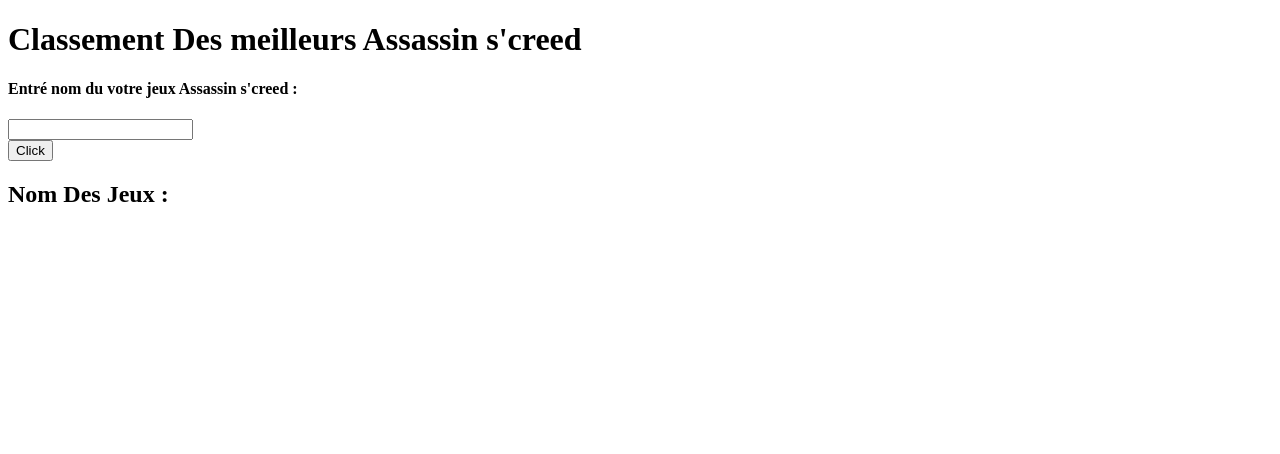
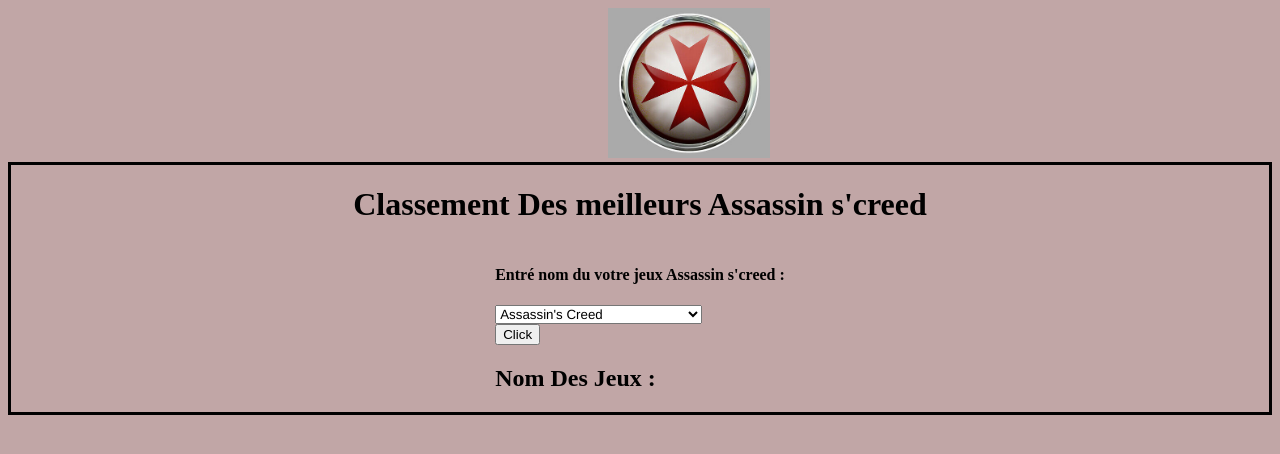
Before and after one commit to NicoP59/TP-assassin-s-Creed, a plain HTML site: page classement.html in a window 1280 px wide. Drawn offline with Linux system fonts and the light colour scheme.

Commit message:
classement

```diff
--- a/classement.css
+++ b/classement.css
@@ -0,0 +1,34 @@
+body{
+    background-color:rgba(158, 115, 115, 0.637)
+    ;
+}
+
+.container{
+    display: flex;
+    align-items: center;
+    flex-direction: column;
+    flex-wrap: wrap;
+    border: solid 3px black;
+}
+#logo{
+    margin-left: 600px;
+
+}
+#logo-ac{
+    height: 150px;
+    align-items: center;
+}
+
+
+.btn-danger{
+    margin-left: 10px;
+    background-color: brown;
+}
+
+select{
+    font-family: 'Franklin Gothic Medium', 'Arial Narrow', Arial, sans-serif;
+}
+
+p{
+    font-family: 'Franklin Gothic Medium', 'Arial Narrow', Arial, sans-serif;
+}
--- a/classement.html
+++ b/classement.html
@@ -8,13 +8,33 @@
     <link rel="stylesheet" href="classement.css" />
   </head>
   <body>
+
+    <div id="logo">
+      <a href="index.html"
+        ><img src="img/logo templier.jpg" alt="" id="logo-ac"
+      /></a>
+    </div>
     <div class="container">
       <h1 class="Titre1">Classement Des meilleurs Assassin s'creed</h1>
       <div class="input">
         <div class="petittitre">
           <h4 class="Titre2">Entré nom du votre jeux Assassin s'creed :</h4>
         </div>
-        <input type="text" class="form-control" id="userInput" />
+         <select name="select"   class="form-control" id="userInput">
+        <option value="Assassin's Creed">Assassin's Creed</option>
+        <option value="Assassin's Creed II">Assassin's Creed II</option>
+        <option value="Assassin's Creed Brotherhood">Assassin's Creed Brotherhood</option>
+        <option value="Assassin's Creed Revelations">Assassin's Creed Revelations</option>
+        <option value="Assassin's Creed III">Assassin's Creed III</option>
+        <option value="Assassin's Creed III Liberation">Assassin's Creed III Liberation</option>
+        <option value="Assassin's Creed IV Black Flag">Assassin's Creed IV Black Flag</option>
+        <option value="Assassin's Creed Rogue">Assassin's Creed Rogue</option>
+        <option value="Assassin's Creed Unity">Assassin's Creed Unity</option>
+        <option value="Assassin's Creed Syndicate">Assassin's Creed Syndicate</option>
+        <option value="Assassin's Creed Origins">Assassin's Creed Origins</option>
+        <option value="Assassin's Creed Odyssey">Assassin's Creed Odyssey</option>
+        <option value="Assassin's Creed Valhalla">Assassin's Creed Valhalla</option>
+      </select>
         <div class="Click">
           <button class="btn" type="button" onClick="addUserInfo()">
             Click
--- a/classement.js
+++ b/classement.js
@@ -64,22 +64,22 @@
 // }
 
 let classement = [
-  " Assassin's Creed",
-  "Assassin's Creed II",
-  "Assassin's Creed Brotherhood",
-  "Assassin's Creed Revelations",
-  "Assassin's Creed III",
-  "Assassin's Creed III Liberation",
-  "Assassin's Creed IV Black Flag",
-  "Assassin's Creed Rogue",
-  "Assassin's Creed Unity",
-  "Assassin's Creed Syndicate",
-  "Assassin's Creed Origins",
-  "Assassin's Creed Odyssey",
-  "Assassin's Creed Valhalla",
+  // " Assassin's Creed",
+  // "Assassin's Creed II",
+  // "Assassin's Creed Brotherhood",
+  // "Assassin's Creed Revelations",
+  // "Assassin's Creed III",
+  // "Assassin's Creed III Liberation",
+  // "Assassin's Creed IV Black Flag",
+  // "Assassin's Creed Rogue",
+  // "Assassin's Creed Unity",
+  // "Assassin's Creed Syndicate",
+  // "Assassin's Creed Origins",
+  // "Assassin's Creed Odyssey",
+  // "Assassin's Creed Valhalla",
 ];
 
-console.log(classement);
+
 
 function addUserInfo() {
   let userAdd = document.getElementById("userInput").value;
```
Also changed, not shown: img/logo templier.jpg (added), img/rogue fond.jpg (added).
